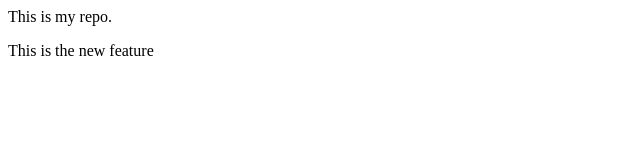
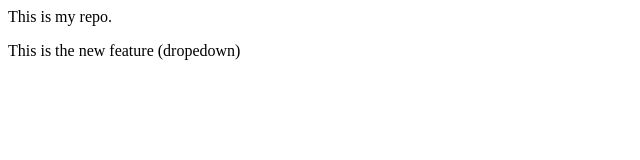
Before and after one commit to Guruvk18/localrepo, a plain HTML site: page index.html in a window 1280 px wide. Shown: the full height of the page, 0-640 px from the left. Drawn offline with Linux system fonts and the light colour scheme.

```diff
--- a/index.html
+++ b/index.html
@@ -1,2 +1,2 @@
 <p>This is my repo.</p>
-<p>This is the new feature</p>
+<p>This is the new feature (dropedown)</p>
```
